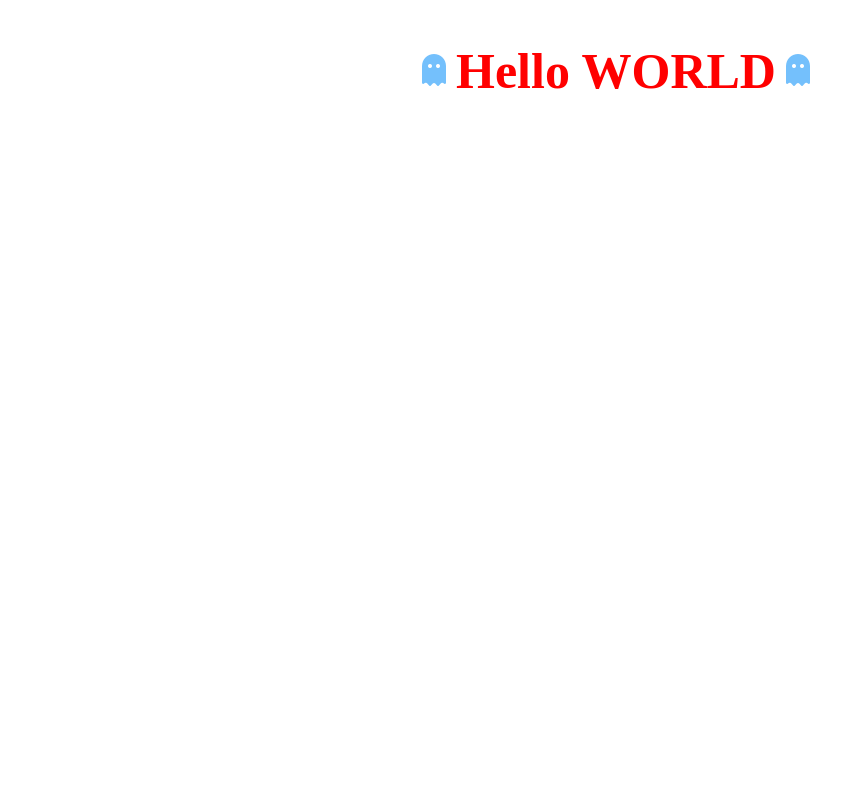
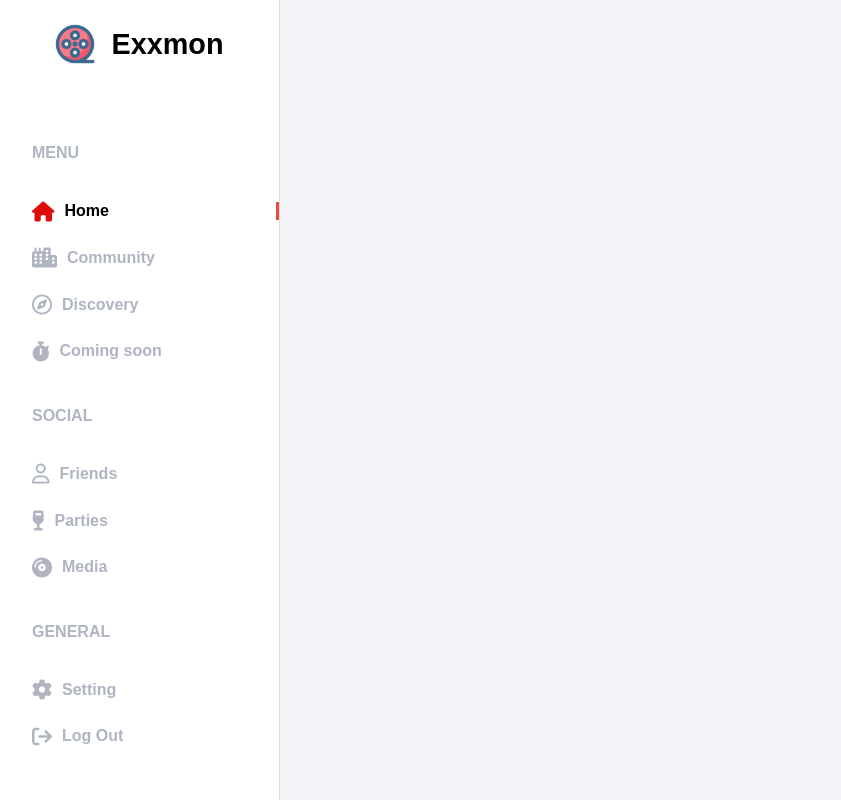
Before and after one commit to ayush844/EventGraphia2, a plain HTML site: page index.html in a window 1280 px wide. Shown: the whole page, without its empty margins (24-865 px from the left). Drawn offline with Linux system fonts and the light colour scheme.

Commit message:
add left sidebar to the layout
Signed-off-by: ayush844 <ayush.xyz1625@gmail.com>

```diff
--- a/index.html
+++ b/index.html
@@ -13,10 +13,72 @@
     ></script>
   </head>
   <body>
-    <div>
-      <i class="fa-solid fa-ghost fa-2xl" style="color: #74c0fc"></i>
-      <h1>Hello WORLD</h1>
-      <i class="fa-solid fa-ghost fa-2xl" style="color: #74c0fc"></i>
+    <!-- left sidebar -->
+    <div class="sidebar">
+      <div class="logo">
+        <img src="./assets/icons/logo.png" alt="logo" />
+        <h1>Exxmon</h1>
+      </div>
+
+      <div class="sidebar-group">
+        <h2>MENU</h2>
+        <ul>
+          <li>
+            <i class="fa-solid fa-house fa-lg" style="color: #df0c0c"></i>
+            <a href="#" class="active">Home</a>
+          </li>
+          <li>
+            <i class="fa-solid fa-city fa-lg" style="color: #aeb5c1"></i>
+            <a href="#">Community</a>
+          </li>
+          <li>
+            <i class="fa-regular fa-compass fa-lg" style="color: #aeb5c1"></i>
+            <a href="#">Discovery</a>
+          </li>
+          <li>
+            <i class="fa-solid fa-stopwatch fa-lg" style="color: #aeb5c1"></i>
+            <a href="#">Coming soon</a>
+          </li>
+        </ul>
+      </div>
+
+      <div class="sidebar-group">
+        <h2>SOCIAL</h2>
+        <ul>
+          <li>
+            <i class="fa-regular fa-user fa-lg" style="color: #aeb5c1"></i
+            ><a href="#">Friends</a>
+          </li>
+          <li>
+            <i class="fa-solid fa-wine-glass fa-lg" style="color: #aeb5c1"></i>
+            <a href="#">Parties</a>
+          </li>
+          <li>
+            <i
+              class="fa-solid fa-compact-disc fa-lg"
+              style="color: #aeb5c1"
+            ></i>
+            <a href="#">Media</a>
+          </li>
+        </ul>
+      </div>
+
+      <div class="sidebar-group">
+        <h2>GENERAL</h2>
+        <ul>
+          <li>
+            <i class="fa-solid fa-gear fa-lg" style="color: #aeb5c1"></i>
+            <a href="#">Setting</a>
+          </li>
+          <li>
+            <i
+              class="fa-solid fa-arrow-right-from-bracket fa-lg"
+              style="color: #aeb5c1"
+            ></i>
+            <a href="#">Log Out</a>
+          </li>
+        </ul>
+      </div>
     </div>
   </body>
 </html>
--- a/style.css
+++ b/style.css
@@ -1,11 +1,107 @@
-h1 {
+* {
+  margin: 0;
+  padding: 0;
+  box-sizing: border-box;
+  font-family: Arial, sans-serif;
+}
+
+body {
+  display: flex;
+  background-color: #f4f4f8;
+  color: #333;
+}
+
+/* Sidebar */
+.sidebar {
+  width: 19rem;
+  background-color: #fff;
+  padding: 1.5rem;
+  border-right: 1px solid #ddd;
+  height: 100vh;
+
+  display: flex;
+  flex-direction: column;
+  justify-content: flex-start;
+  padding-right: 0;
+}
+
+.sidebar .logo {
+  display: flex;
+  align-items: center;
+  justify-content: center;
+  gap: 1rem;
+  margin-bottom: 5rem;
+}
+
+.sidebar .logo img {
+  width: 2.5rem;
+  height: 2.5rem;
+}
+
+.sidebar .logo h1 {
+  font-size: 1.8rem;
+  color: black;
+}
+
+.sidebar .sidebar-group {
+  display: flex;
+  flex-direction: column;
+  align-items: flex-start;
+  justify-content: center;
+  gap: 1.25rem;
+  width: 100%;
+  margin-bottom: 2rem;
+}
+
+.sidebar .sidebar-group h2 {
+  align-items: flex-start;
+  margin-left: 2rem;
+  font-size: 1rem;
+  color: #aeb5c1;
+}
+
+.sidebar .sidebar-group ul {
+  list-style: none;
+  margin-top: 1.25rem;
+  width: 100%;
+  display: flex;
+  flex-direction: column;
+  gap: 0.9rem;
+}
+
+.sidebar .sidebar-group ul li {
+  margin-bottom: 0.9rem;
+  display: flex;
+  align-items: center;
+  padding-left: 2rem;
+  gap: 0.625rem;
+}
+
+.sidebar .sidebar-group ul li:has(a.active) {
+  border-right: 3px solid #e74c3c; /* Highlight the active item */
+}
+
+.sidebar .sidebar-group ul li a {
+  text-decoration: none;
+  color: #333;
+  font-size: 1rem;
+  color: #aeb5c1;
+  font-weight: bold;
+}
+
+.sidebar .sidebar-group ul li a.active {
+  color: black;
+  font-weight: bolder;
+}
+
+/* h1 {
   color: red;
-  font-size: 50px;
+  font-size: 3.125rem;
 }
 
 div {
   display: flex;
   justify-content: center;
   align-items: center;
-  gap: 10px;
-}
+  gap: 0.625rem;
+} */
```
Also changed, not shown: assets/icons/logo.png (added).
